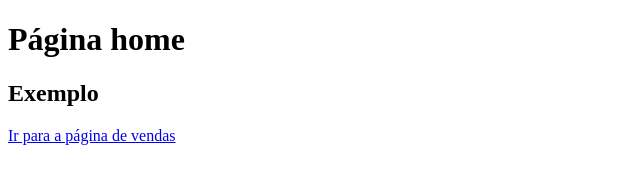
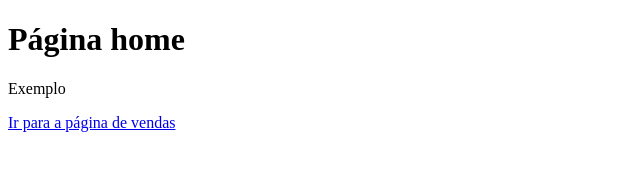
Before and after one commit to hardwareprex/aulagithub, a plain HTML site: page index.html in a window 1280 px wide. Shown: the whole page, without its empty margins (0-640 px from the left). Drawn offline with Linux system fonts and the light colour scheme.

Commit message:
Alterado de h2 para p

```diff
--- a/index.html
+++ b/index.html
@@ -7,7 +7,7 @@
 </head>
 <body>
     <h1>Página home</h1>
-    <h2>Exemplo</h2>
+    <p>Exemplo</p>
     <a href="vendas.html">Ir para a página de vendas</a>
 </body>
 </html>
```
